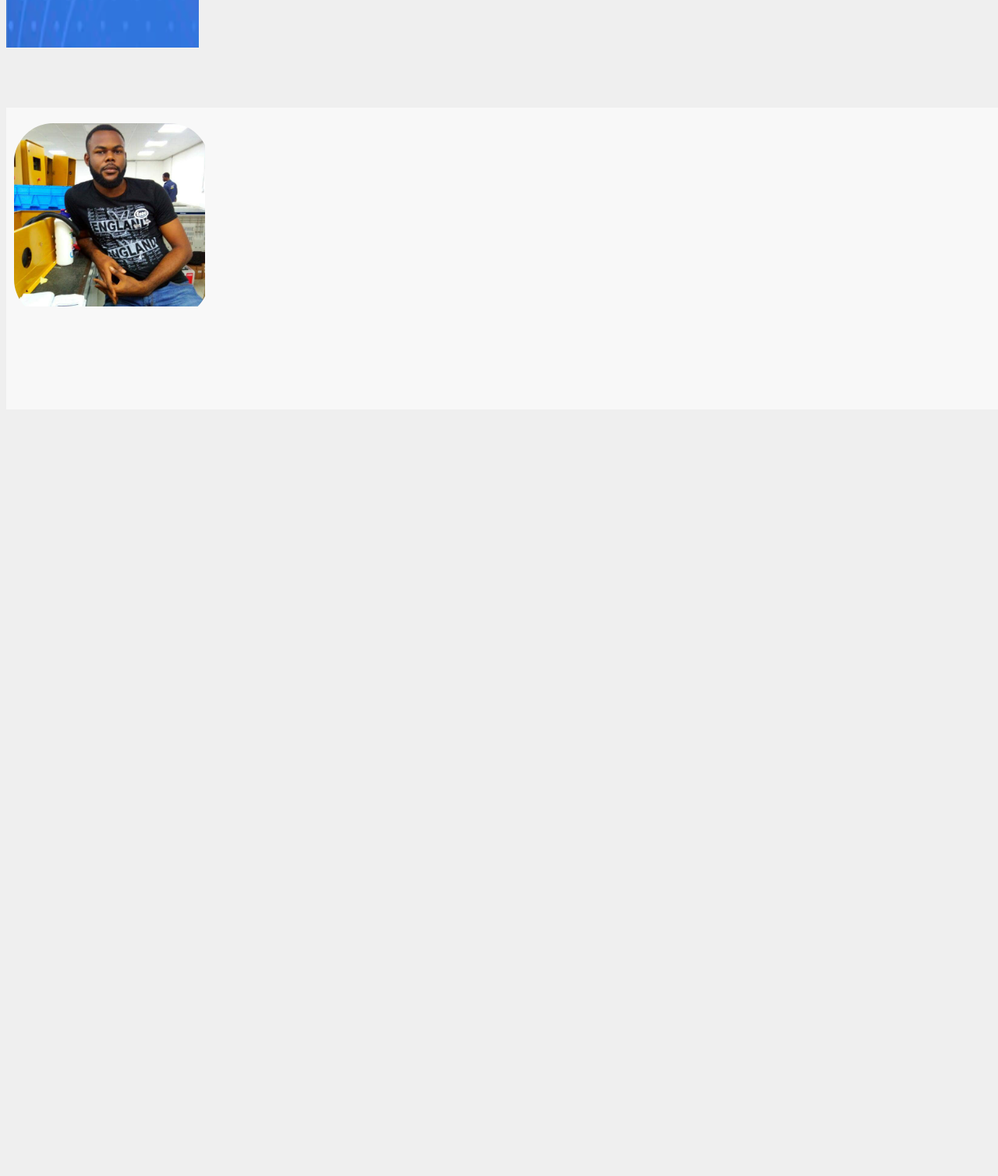
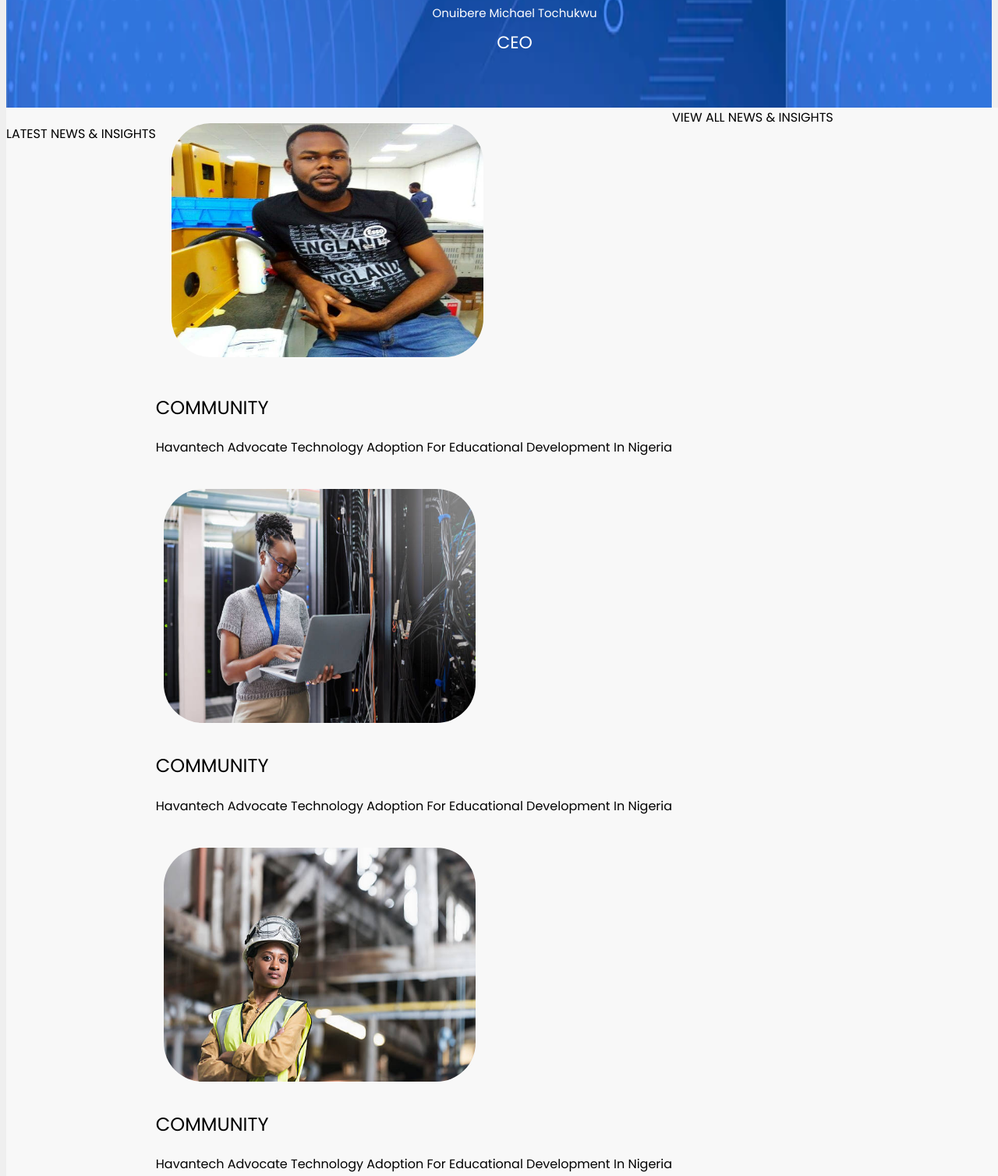
Before and after one commit to havantechsales/havantech, a plain HTML site: page index.html in a window 1280 px wide. Shown: the part 2480-3988 px from the top of the page at 78% size. Before the commit the page ends 3013 px from the top, so only its background shows below. Drawn offline with Linux system fonts and the light colour scheme.

Commit message:
Add files via upload

```diff
--- a/index.html
+++ b/index.html
@@ -117,49 +117,102 @@
 
 
 <div class="container">
+       <br />
 
+       <h4>LATEST NEWS &  INSIGHTS</h4>
+    <div class="container2">
 
-     <div class="second"> <img src="engineer20.jpg" width="250px" height="250"/>
-
+        <div class="one">
+                    <div class="first"> <img src="engineer20.jpg" width="400px" height="300px"/>
                    </div>
 
-     <div class="third">  <img src="engineer5.jpg" width="250px" height="250px"/>
-     <h1>let work out</h1>
-     <p>lsjjzjjz zhjz  sjjs nzjjsjz zjjsjjd sjjd bdjjdjdjd  djd djdjjd djjjdjdjjd jjd  djd  djdnbdbhdj</p>
+             <h2>COMMUNITY</h2>
+             <h4>Havantech Advocate Technology Adoption For Educational Development
+                 In Nigeria
+             </h4>
         </div>
 
-     <div class="forth"> </div>
+           <div class="two">
+                     <div class="second">  <img src="engineer7.jpg" width="400px" height="300px"/>
+                   </div>
 
+                                <h2>COMMUNITY</h2>
+             <h4>Havantech Advocate Technology Adoption For Educational Development
+                 In Nigeria
+             </h4>
+          </div>
+        <div class="three">
+                     <div class="third">  <img
+                      src="engineer8.jpg" width="400px" height="300px"/>
+                  </div>
 
+                               <h2>COMMUNITY</h2>
+             <h4>Havantech Advocate Technology Adoption For Educational Development
+                 In Nigeria
+             </h4>
+        </div>
 
-     <div class="fifth">  <img src="engineer7.jpg" width="250px" height="250px"/>
+   <div class="four">
+             <div class="fifth">  <img src="engineer9.jpg" width="400px" height="300px"/>
+            </div>
 
-
+                         <h2>COMMUNITY</h2>
+             <h4>Havantech Advocate Technology Adoption For Educational Development
+                 In Nigeria
+             </h4>
   </div>
 
 
-     <div class="sixth">  <img
-     src="engineer8.jpg" width="250px" height="250px"/>
+<div class="five">
+
+     <div class="fifth">  <img src="engineer1.jpg" width="400px" height="300px"/>
+      </div>
+
+                   <h2>COMMUNITY</h2>
+             <h4>Havantech Advocate Technology Adoption For Educational Development
+                 In Nigeria
+             </h4>
+</div>
 
 
+             <div class="six">
+                 <div class="sixth">
+
+                      <img src="engineer5.jpg" width="400px" height="300px"/>
                  </div>
 
-     <div class="seventh">  <img src="engineer9.jpg" width="250px" height="250px"/>
-
-
+                              <h2>COMMUNITY</h2>
+             <h4>Havantech Advocate Technology Adoption For Educational Development
+                 In Nigeria
+             </h4>
             </div>
-
-     <div class="eigth">
-
-
-    </div>
-
-     <div class="nineth">  <img src="engineer1.jpg" width="250px" height="250px"/>
 
 
 
 
+    </div>
+<div class="lastcon">
+    VIEW ALL NEWS & INSIGHTS
+</div>
+</div>
 
+<div class="buttom">
 
+    <div class="buttom2">
+       <h3> Our purpose is to deliver sustainable <br />energy solutions for society.</h3>
+    </div>
+
+    <div class="btext">
+        <br />
+       <h1> Reliable energy, limitless <br />
+        potential
+        </h1>
+        <p> <h4>Our Office</h4></p> <span> <h4>Quick Links </h4></span>
+    </div>
+    <div class="btext2">
+
+    </div>
+
+</div>
 
 </body>
```
Lines whose indentation alone changed are shown as unchanged.
